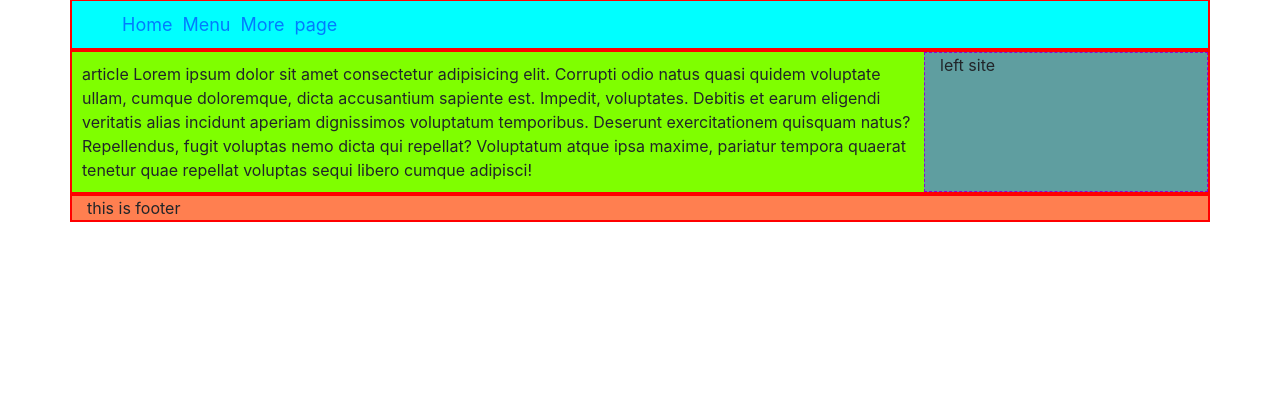
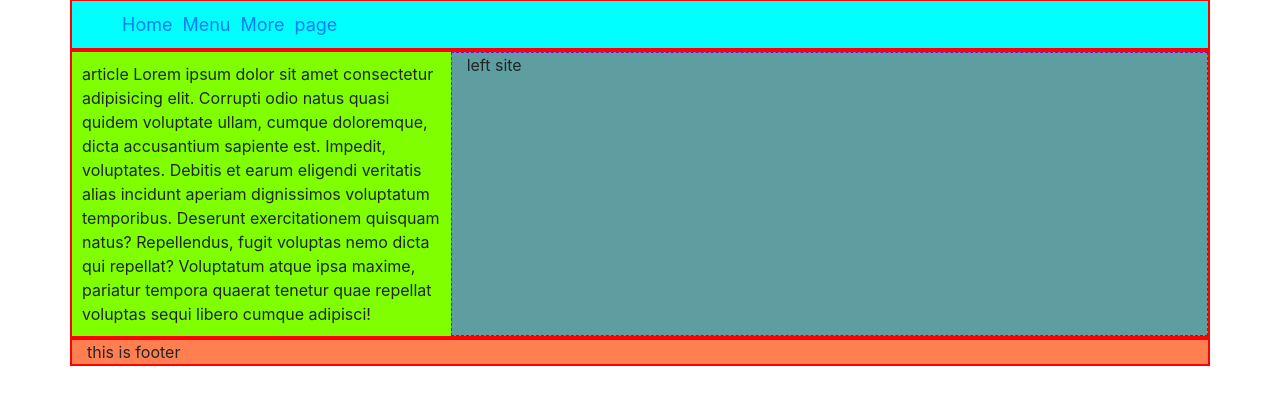
Before and after one commit to ruman649/boot, a plain HTML site: page html/grid.html in a window 1280 px wide. Shown: the part 85-490 px from the top of the page. Drawn offline with Linux system fonts and the light colour scheme.

Commit message:
adding custom column size

```diff
--- a/html/grid.html
+++ b/html/grid.html
@@ -41,10 +41,10 @@
             </div>
         </div>
         <div class="row">
-            <div class="col-9 article">
+            <div class="col-sm-9 col-lg-4 article">
                 article Lorem ipsum dolor sit amet consectetur adipisicing elit. Corrupti odio natus quasi quidem voluptate ullam, cumque doloremque, dicta accusantium sapiente est. Impedit, voluptates. Debitis et earum eligendi veritatis alias incidunt aperiam dignissimos voluptatum temporibus. Deserunt exercitationem quisquam natus? Repellendus, fugit voluptas nemo dicta qui repellat? Voluptatum atque ipsa maxime, pariatur tempora quaerat tenetur quae repellat voluptas sequi libero cumque adipisci!
             </div>
-            <div class="col-3 side">
+            <div class="col-sm-3 col-lg-8 side">
                 left site
             </div>
         </div>
```
